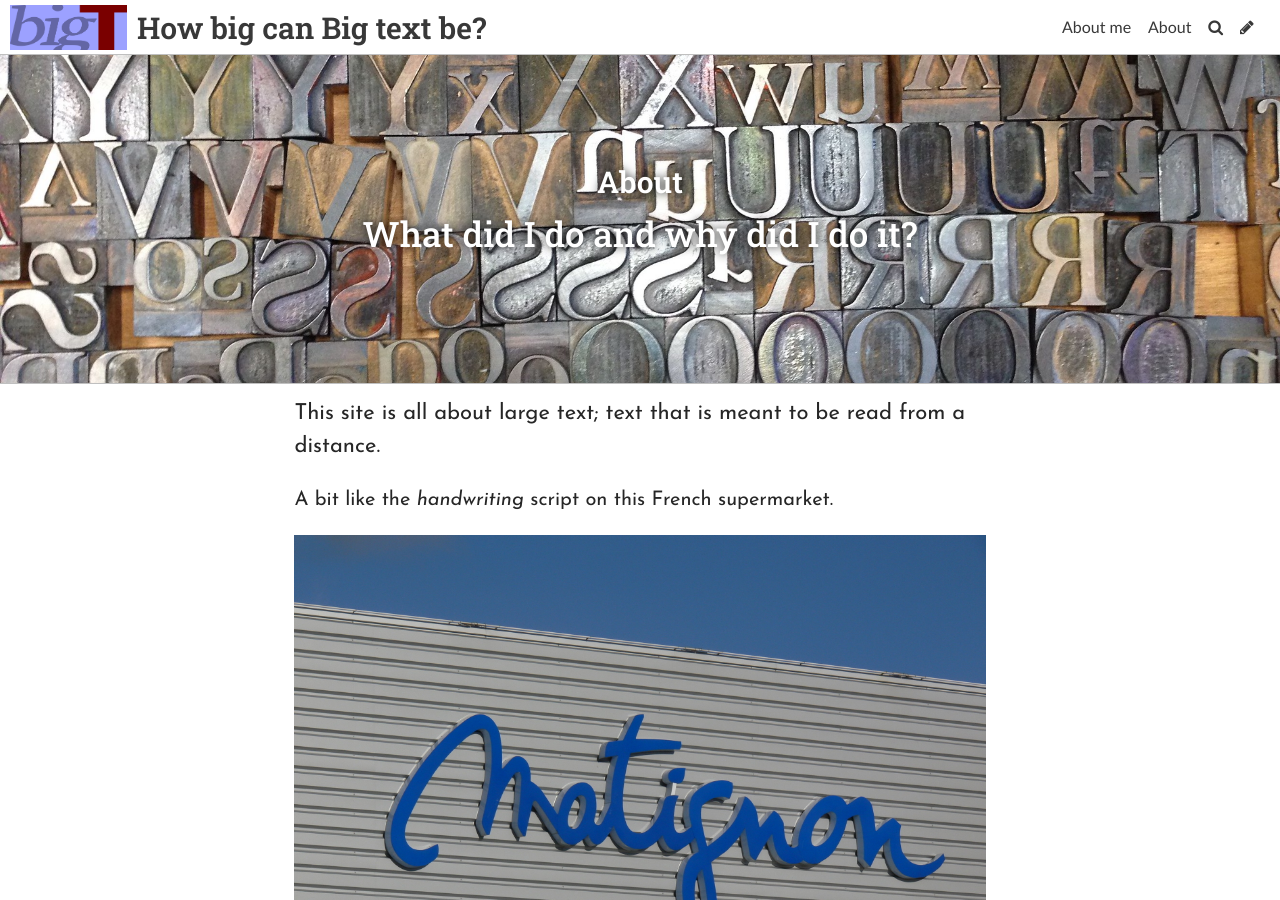
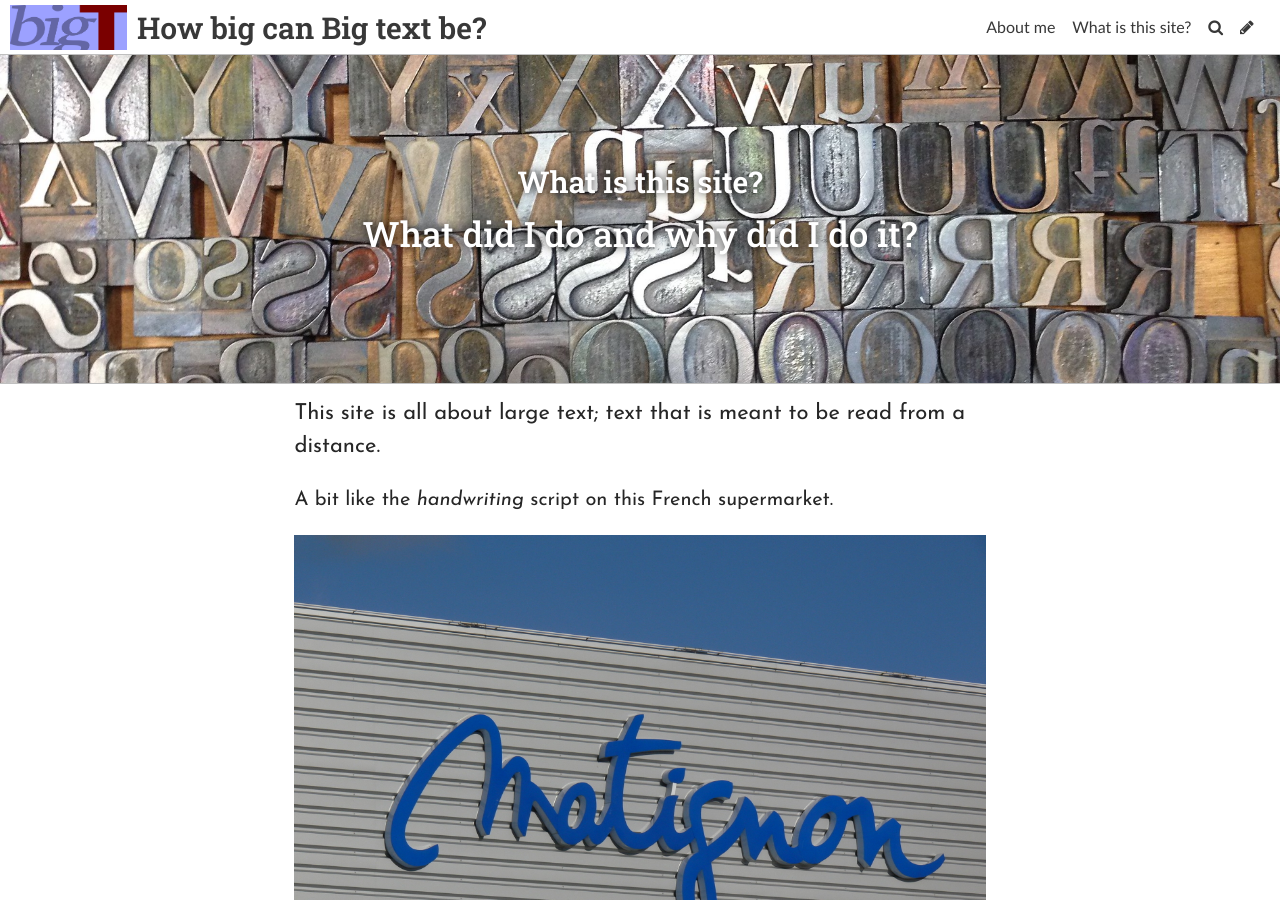
Before and after one commit to chrisatbrookes/bigtext, a Jekyll site: the page built from pages/about.md, in a window 1280 px wide and 900 px high. Built offline with Jekyll 4.4.1, drawn with Linux system fonts in a browser that asks for light colours; some web fonts are replaced.

Commit message:
Update Page “about”

```diff
--- a/pages/about.md
+++ b/pages/about.md
@@ -1,6 +1,6 @@
 ---
 layout: page
-title: About
+title: What is this site?
 subtitle: What did I do and why did I do it?
 permalink: /about/
 date: 2020-06-29T15:36:12.231Z
```
